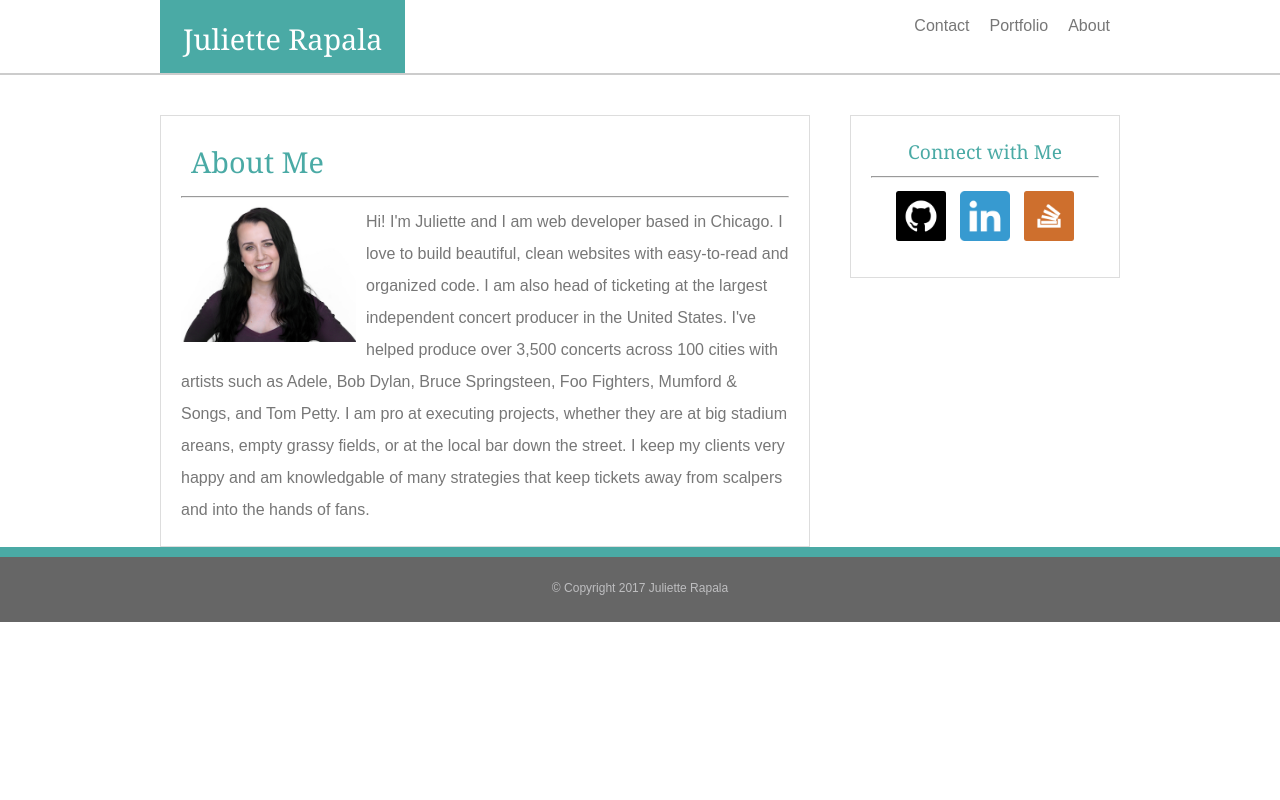
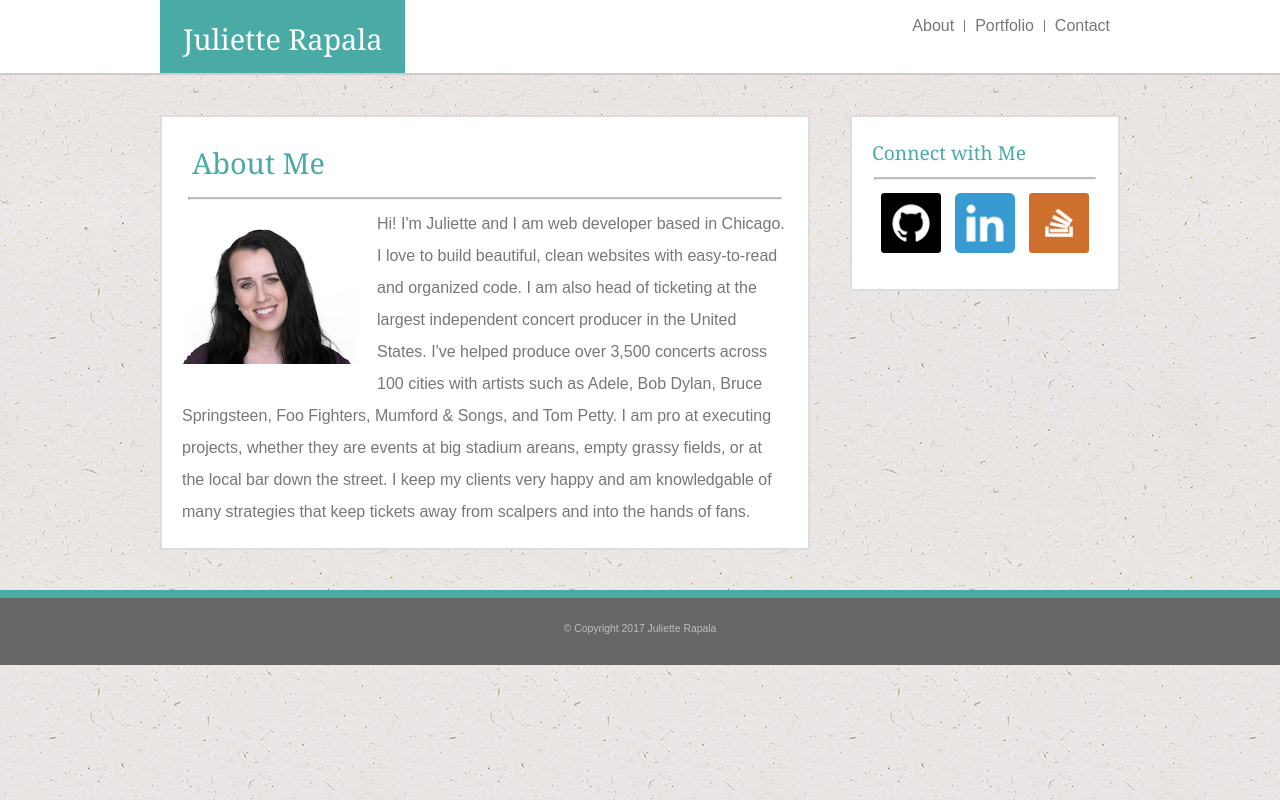
Before and after one commit to hoolzie/Basic-Portfolio, a plain HTML site: page index.html in a window 1280 px wide. Drawn offline with Linux system fonts and the light colour scheme.

Commit message:
Adding background, changing headshot, validating HTML, finishing CSS.

```diff
--- a/assets/css/style.css
+++ b/assets/css/style.css
@@ -33,11 +33,15 @@ h1 {
 }
 
 h2 {
+	font-size: 1.8em;
+}
+
+h3 {
 	font-size: 1.2em;
 }
 
 footer {
-	font-size: .75em;
+	font-size: .65em;
 	color: #BEBEC0;
 }
 
@@ -58,17 +62,21 @@ a {
 /* Custom Styles
 –––––––––––––––––––––––––––––––––––––––––––––––––– */
 
+body {
+	background: url("../images/ep_naturalwhite.png");
+}
+
 header {
+	height: 75px;
 	background-color: #fff;
 	border-bottom: 2px solid #ccc;
-	height: 75px;
 	overflow: hidden;
 }
 
 .logo {
-	float: left;
 	background-color: #4aaaa5;
 	padding: 23px;
+	float: left;
 }
 
 .logo h1 {
@@ -77,44 +85,57 @@ header {
 
 nav ul {
 	list-style: none;
-	margin: 0;
+	margin: 10;
 	padding: 0;
+	float: right;
 }
 
 nav li {
-	float: right;
+	float: left;
 }
 
 nav li a {
 	display: block;
+	line-height: 12px;
 	text-decoration: none;
 	text-align: center;
-	padding: 10px 10px;
+	border-right: 1px solid #777;
+	margin-top: 20px;
+	padding: 0 10px;
+}
+
+nav li:last-child a {
+	border-right: 0;
 }
 
 .content {
 	margin-top: 40px;
 }
 
-#about {
-	width: 75%;
-	float: left;
-	clear: both;
+#about, #connect {
 	background-color: #fff;
-	width: 650px;
-	border: 1px solid #ddd;
+	border: 2px solid #ddd;
 	padding: 20px;
+	margin-bottom: 40px;
 }
 
+hr {
+	border-top: 2px solid #BEBEC0 ;
+	width: 98%;
+}
 
-#about h1 {
+#about {
+	width: 650px;
+	float: left;
+}
+
+#about h2 {
 	padding: 10px;
-	color: #4aaaa5;
 }
 
 .headshot {
+	margin: 20px 20px 0px 0px;
 	float: left;
-	margin: 0 10px 10px 0px;
 }
 
 .headshot img {
@@ -122,25 +143,23 @@ nav li a {
 }
 
 #connect {
+	width: 270px;
 	float: right;
-	color: #4aaaa5;
-	width: 270px;
-	border: 1px solid #ddd;
-	padding: 20px;
+}
+
+.social-icons {
 	text-align: center;
 }
-
 .social-icons img {
-	max-width: 50px;
+	max-width: 60px;
 	margin: 5px 5px;
 }
 
 footer {
-	clear: both;
+	height: 75px;
+	text-align: center;
 	background-color: #666;
-	border-top: 10px solid #4aaaa5;
-	text-align: center;
-	height: 75px;
+	border-top: 8px solid #4aaaa5;
 }
 
 footer p {
--- a/index.html
+++ b/index.html
@@ -1,4 +1,4 @@
-<DOCTYPE! html>
+<!DOCTYPE html>
 <html lang="en">
 <head>
 
@@ -38,21 +38,21 @@
 			<div class="content container">
 			<!-- About Me -->
 				<section id="about">
-					<h1>About Me</h1>
+					<h2>About Me</h2>
 					<hr>
 					<figure class="headshot">
-						<img src="assets/images/headshot-juliette-rapala-xsmall.jpg" alt="Photo of Juliette"/>
+						<img src="assets/images/headshot-juliette-rapala-xsmall-v2.jpg" alt="Photo of Juliette"/>
 					</figure>
-					<p>Hi! I'm Juliette and I am web developer based in Chicago. I love to build beautiful, clean websites with easy-to-read and organized code. I am also head of ticketing at the largest independent concert producer in the United States. I've helped produce over 3,500 concerts across 100 cities with artists such as Adele, Bob Dylan, Bruce Springsteen, Foo Fighters, Mumford &amp; Songs, and Tom Petty. I am pro at executing projects, whether they are at big stadium areans, empty grassy fields, or at the local bar down the street. I keep my clients very happy and am knowledgable of many strategies that keep tickets away from scalpers and into the hands of fans.</p>
+					<p>Hi! I'm Juliette and I am web developer based in Chicago. I love to build beautiful, clean websites with easy-to-read and organized code. I am also head of ticketing at the largest independent concert producer in the United States. I've helped produce over 3,500 concerts across 100 cities with artists such as Adele, Bob Dylan, Bruce Springsteen, Foo Fighters, Mumford &amp; Songs, and Tom Petty. I am pro at executing projects, whether they are events at big stadium areans, empty grassy fields, or at the local bar down the street. I keep my clients very happy and am knowledgable of many strategies that keep tickets away from scalpers and into the hands of fans.</p>
 				</section>
 			<!-- Social -->
 				<aside id="connect">
-					<h2>Connect with Me</h2>
+					<h3>Connect with Me</h3>
 					<hr>
 					<div class="social-icons">
-						<a href="https://github.com/jrapala" title="GitHub"><img src="assets/images/icon-github.png"/></a>
-						<a href="https://www.linkedin.com/in/julietterapala/" title="LinkedIn"><img src="assets/images/icon-linkedin.png"/></a>
-						<a href="https://stackoverflow.com/users/8291867/juliette-rapala" title="StackOverflow"><img src="assets/images/icon-stackoverflow.png"/></a>
+						<a href="https://github.com/jrapala" title="GitHub"><img src="assets/images/icon-github.png" alt="GitHub Icon"/></a>
+						<a href="https://www.linkedin.com/in/julietterapala/" title="LinkedIn"><img src="assets/images/icon-linkedin.png" alt="LinkedIn Icon"/></a>
+						<a href="https://stackoverflow.com/users/8291867/juliette-rapala" title="StackOverflow"><img src="assets/images/icon-stackoverflow.png" alt="StackOverflow Icon"/></a>
 					</div>
 				</aside>
 			</div>
@@ -60,7 +60,7 @@
 
 		<!-- Footer
 		========================================== -->
-		<footer>
+		<footer class="clearfix">
 			<p>&copy; Copyright 2017 Juliette Rapala</p>
 		</footer>
 </body>
```
Also changed, not shown: assets/images/ep_naturalwhite.png (added), assets/images/headshot-juliette-rapala-xsmall-v2.jpg (added).
